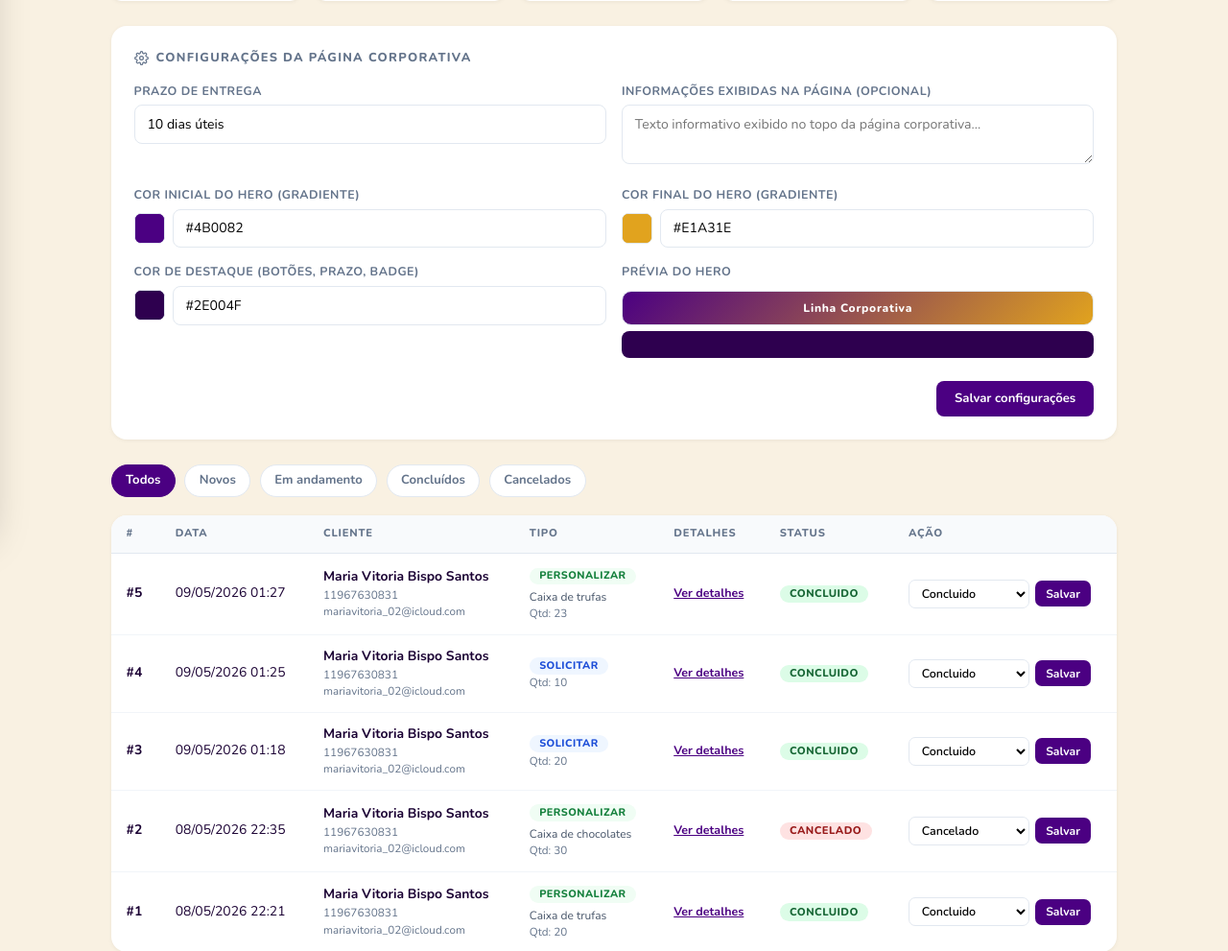
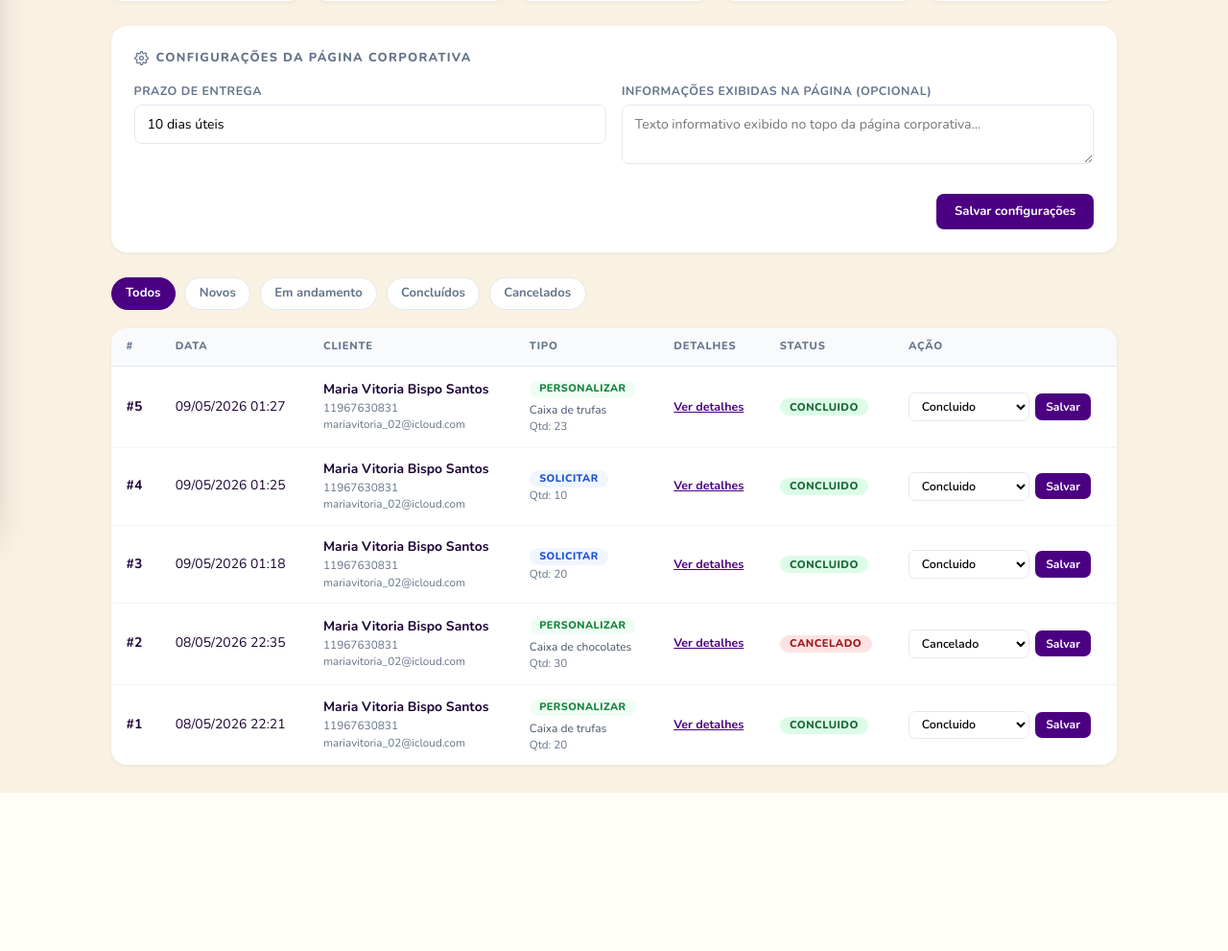
Before and after one commit to sarapacheco-user/DocesDaFhe, a Flask app: page /admin/corporativo in a window 1280 px wide. Shown: the part 238-1229 px from the top of the page at 96% size. After the commit the page ends 1064 px from the top, so only its background shows below. Run offline with Flask 3, Linux system fonts and the light colour scheme; a user stored in the database is signed in; some libraries are stand-ins or nearby versions.

Commit message:
paletas novas

```diff
--- a/templates/admin/corporativo.html
+++ b/templates/admin/corporativo.html
@@ -185,86 +185,11 @@
                     placeholder="Texto informativo exibido no topo da página corporativa...">{{ config.informacoes or '' }}</textarea>
         </div>
 
-        <!-- CORES -->
-        <div class="fg">
-          <label>Cor inicial do hero (gradiente)</label>
-          <div class="color-row">
-            <div class="color-swatch" id="sw_hero_ini">
-              <input type="color" id="cp_hero_ini" value="{{ config.cor_hero_ini or '#1e293b' }}"
-                     oninput="syncCorp('hero_ini', this.value)">
-            </div>
-            <input type="text" class="color-hex" id="hex_hero_ini" name="cor_hero_ini"
-                   value="{{ config.cor_hero_ini or '#1e293b' }}" maxlength="7"
-                   oninput="if(/^#[0-9A-Fa-f]{6}$/.test(this.value)) syncCorp('hero_ini', this.value)">
-          </div>
-        </div>
-
-        <div class="fg">
-          <label>Cor final do hero (gradiente)</label>
-          <div class="color-row">
-            <div class="color-swatch" id="sw_hero_fim">
-              <input type="color" id="cp_hero_fim" value="{{ config.cor_hero_fim or '#334155' }}"
-                     oninput="syncCorp('hero_fim', this.value)">
-            </div>
-            <input type="text" class="color-hex" id="hex_hero_fim" name="cor_hero_fim"
-                   value="{{ config.cor_hero_fim or '#334155' }}" maxlength="7"
-                   oninput="if(/^#[0-9A-Fa-f]{6}$/.test(this.value)) syncCorp('hero_fim', this.value)">
-          </div>
-        </div>
-
-        <div class="fg">
-          <label>Cor de destaque (botões, prazo, badge)</label>
-          <div class="color-row">
-            <div class="color-swatch" id="sw_destaque">
-              <input type="color" id="cp_destaque" value="{{ config.cor_destaque or 'var(--color-primary)' }}"
-                     oninput="syncCorp('destaque', this.value)">
-            </div>
-            <input type="text" class="color-hex" id="hex_destaque" name="cor_destaque"
-                   value="{{ config.cor_destaque or 'var(--color-primary)' }}" maxlength="7"
-                   oninput="if(/^#[0-9A-Fa-f]{6}$/.test(this.value)) syncCorp('destaque', this.value)">
-          </div>
-        </div>
-
-        <div class="fg">
-          <label>Prévia do hero</label>
-          <div class="corp-preview-strip" id="corp_preview_hero">Linha Corporativa</div>
-          <div id="corp_preview_destaque" style="margin-top:.4rem; height:28px; border-radius:8px; transition:background .2s;"></div>
-        </div>
-
         <div class="fg-full" style="display:flex; justify-content:flex-end; margin-top:.5rem;">
           <button type="submit" class="btn-cfg">Salvar configurações</button>
         </div>
       </div>
     </form>
-
-    <script>
-      function syncCorp(key, val) {
-        const sw  = document.getElementById('sw_' + key);
-        const cp  = document.getElementById('cp_' + key);
-        const hex = document.getElementById('hex_' + key);
-        if (sw)  sw.style.background = val;
-        if (cp)  cp.value = val;
-        if (hex) hex.value = val;
-        updateCorpPreview();
-      }
-      function updateCorpPreview() {
-        const ini = document.getElementById('hex_hero_ini').value;
-        const fim = document.getElementById('hex_hero_fim').value;
-        const dest = document.getElementById('hex_destaque').value;
-        const hero = document.getElementById('corp_preview_hero');
-        const destEl = document.getElementById('corp_preview_destaque');
-        if (hero) hero.style.background = 'linear-gradient(135deg,' + ini + ',' + fim + ')';
-        if (destEl) destEl.style.background = dest;
-      }
-      // Inicializa swatches e preview com os valores dos inputs
-      ['hero_ini', 'hero_fim', 'destaque'].forEach(function(key) {
-        var hex = document.getElementById('hex_' + key);
-        var sw  = document.getElementById('sw_' + key);
-        if (hex && sw) sw.style.background = hex.value;
-      });
-      updateCorpPreview();
-      updateCorpPreview();
-    </script>
   </div>
 
   <!-- FILTROS -->
--- a/templates/admin/design.html
+++ b/templates/admin/design.html
@@ -331,7 +331,7 @@
           <div class="dp-group-title">Botões — arredondamento</div>
           <div class="dp-field">
             <div class="dp-chips">
-              {% for val, lbl in [('4px','Quadrado'),('12px','Arredondado'),('24px','Oval'),('999px','Pílula')] %}
+              {% for val, lbl in [('4px','Quadrado'),('12px','Arredondado'),('999px','Pílula')] %}
               <button type="button" class="dp-chip {% if config.btn_radius == val %}selected{% endif %}"
                       data-val="{{ val }}" onclick="selectChip(this, 'btn_radius', this.dataset.val); updateBtnRadius(this.dataset.val)">
                 {{ lbl }}
@@ -598,7 +598,7 @@
             <input type="text" id="paletaNomeInput" placeholder="Ex: Tema Natal, Cores de Verão..."
                    style="flex:1; padding:.5rem .8rem; border:1.5px solid #e2e8f0; border-radius:8px; font-size:.85rem; color:#1e293b; background:#f8fafc; outline:none;">
             <button type="button" onclick="submitSalvarPaleta()"
-                    style="padding:.5rem 1rem; background:#5B6D3D; color:#fff; border:none; border-radius:8px; font-size:.82rem; font-weight:700; cursor:pointer; white-space:nowrap;">
+                    style="padding:.5rem 1rem; background:var(--color-primary); color:#fff; border:none; border-radius:8px; font-size:.82rem; font-weight:700; cursor:pointer; white-space:nowrap;">
               Salvar paleta
             </button>
           </div>
@@ -629,7 +629,7 @@
                 <button type="button"
                         data-cores="{{ p.cores | e }}"
                         onclick="aplicarPaleta(JSON.parse(this.dataset.cores))"
-                        style="flex:1; padding:.4rem; background:#5B6D3D; color:#fff; border:none; border-radius:7px; font-size:.78rem; font-weight:700; cursor:pointer;">
+                        style="flex:1; padding:.4rem; background:var(--color-primary); color:#fff; border:none; border-radius:7px; font-size:.78rem; font-weight:700; cursor:pointer;">
                   Aplicar
                 </button>
                 <button type="button"
```
Also changed, not shown: templates/corporativo/corporativo_index.html (+7 -14 lines), templates/corporativo/personalizar.html (+6 -13 lines), templates/corporativo/solicitar.html (+5 -12 lines), instance/users.db.
